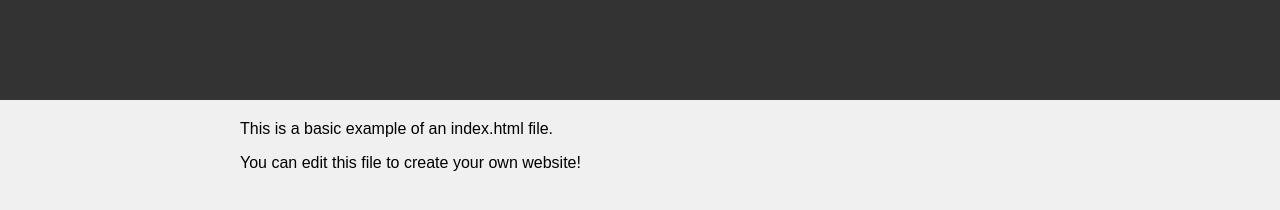
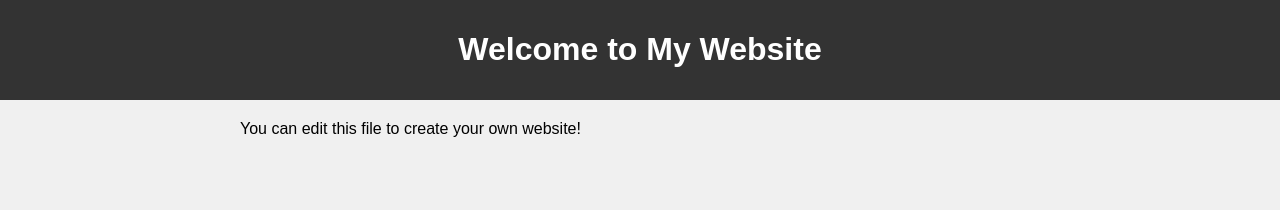
Before and after one commit to NIki-12NIKI/my_sepmrepo, a plain HTML site: page index.html in a window 1280 px wide. Drawn offline with Linux system fonts and the light colour scheme.

Commit message:
index.html

```diff
--- a/index.html
+++ b/index.html
@@ -3,13 +3,13 @@
 <head>
     <meta charset="UTF-8">
     <meta name="viewport" content="width=device-width, initial-scale=1.0">
-    <title>My Website</title>
+    <title>My project</title>
     <style>
         /* Add your CSS styles here */
         body {
             font-family: Arial, sans-serif;
             margin: 0;
-            padding: 0;
+
             background-color: #f0f0f0;
         }
         header {
@@ -23,9 +23,7 @@
             margin: 20px auto;
             padding: 0 20px;
         }
-        h1 {
-            color: #333;
-        }
+
     </style>
 </head>
 <body>
@@ -33,8 +31,8 @@
         <h1>Welcome to My Website</h1>
     </header>
     <div class="container">
-        <p>This is a basic example of an index.html file.</p>
-        <p>You can edit this file to create your own website!</p>
+
+        <p>You can edit this file to create your own website!</p
     </div>
 </body>
 </html>
```
